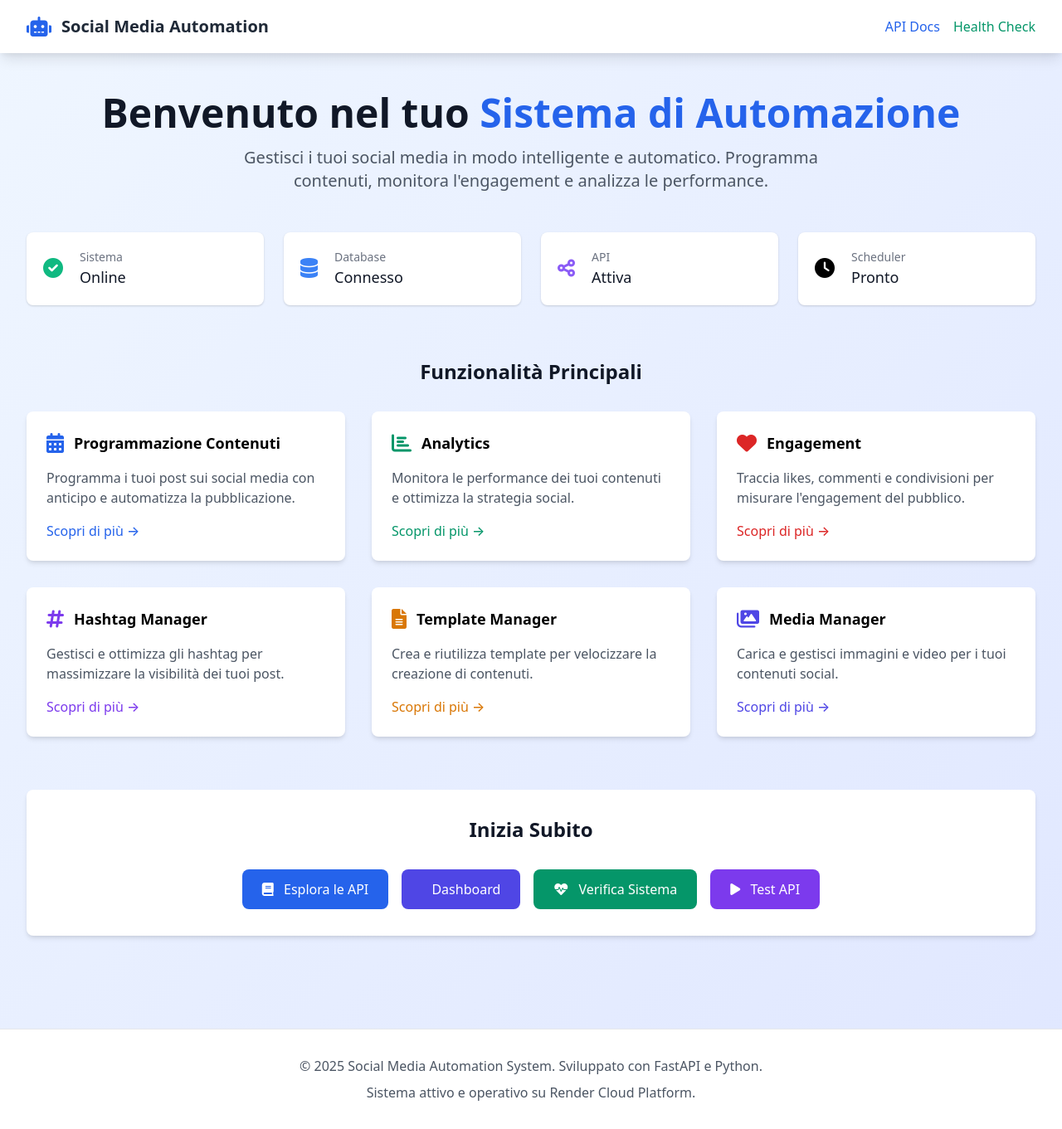
After one commit to Engrama-ui/social-automation, a FastAPI app: page / in a window 1280 px wide. The commit adds this page. Shown: the whole page at 83% size. Run offline with FastAPI, Linux system fonts and the light colour scheme.

Commit message:
feat: aggiunta dashboard, endpoint /dashboard, script test API e miglioramenti UI

```diff
--- a/main.py
+++ b/main.py
@@ -44,6 +44,10 @@ app.include_router(api.dashboard.router)
 async def root(request: Request):
     return templates.TemplateResponse("index.html", {"request": request})
 
+@app.get("/dashboard", response_class=HTMLResponse)
+async def dashboard(request: Request):
+    return templates.TemplateResponse("dashboard.html", {"request": request})
+
 @app.get("/health")
 async def health_check():
     return {"status": "healthy"}
--- /dev/null
+++ b/templates/index.html
@@ -0,0 +1,229 @@
+<!DOCTYPE html>
+<html lang="it">
+<head>
+    <meta charset="UTF-8">
+    <meta name="viewport" content="width=device-width, initial-scale=1.0">
+    <title>Social Media Automation System</title>
+    <link href="https://cdn.jsdelivr.net/npm/tailwindcss@2.2.19/dist/tailwind.min.css" rel="stylesheet">
+    <link href="https://cdnjs.cloudflare.com/ajax/libs/font-awesome/6.0.0/css/all.min.css" rel="stylesheet">
+</head>
+<body class="bg-gradient-to-br from-blue-50 to-indigo-100 min-h-screen">
+    <!-- Header -->
+    <nav class="bg-white shadow-lg">
+        <div class="max-w-7xl mx-auto px-4 sm:px-6 lg:px-8">
+            <div class="flex justify-between h-16">
+                <div class="flex items-center">
+                    <i class="fas fa-robot text-2xl text-blue-600 mr-3"></i>
+                    <h1 class="text-xl font-bold text-gray-800">Social Media Automation</h1>
+                </div>
+                <div class="flex items-center space-x-4">
+                    <a href="/docs" class="text-blue-600 hover:text-blue-800 font-medium">API Docs</a>
+                    <a href="/health" class="text-green-600 hover:text-green-800 font-medium">Health Check</a>
+                </div>
+            </div>
+        </div>
+    </nav>
+
+    <!-- Hero Section -->
+    <div class="max-w-7xl mx-auto px-4 sm:px-6 lg:px-8 py-12">
+        <div class="text-center">
+            <h2 class="text-4xl font-extrabold text-gray-900 sm:text-5xl">
+                Benvenuto nel tuo
+                <span class="text-blue-600">Sistema di Automazione</span>
+            </h2>
+            <p class="mt-4 text-xl text-gray-600 max-w-3xl mx-auto">
+                Gestisci i tuoi social media in modo intelligente e automatico.
+                Programma contenuti, monitora l'engagement e analizza le performance.
+            </p>
+        </div>
+
+        <!-- Status Cards -->
+        <div class="mt-12 grid grid-cols-1 gap-6 sm:grid-cols-2 lg:grid-cols-4">
+            <div class="bg-white overflow-hidden shadow rounded-lg">
+                <div class="p-5">
+                    <div class="flex items-center">
+                        <div class="flex-shrink-0">
+                            <i class="fas fa-check-circle text-green-500 text-2xl"></i>
+                        </div>
+                        <div class="ml-5 w-0 flex-1">
+                            <dl>
+                                <dt class="text-sm font-medium text-gray-500 truncate">Sistema</dt>
+                                <dd class="text-lg font-medium text-gray-900">Online</dd>
+                            </dl>
+                        </div>
+                    </div>
+                </div>
+            </div>
+
+            <div class="bg-white overflow-hidden shadow rounded-lg">
+                <div class="p-5">
+                    <div class="flex items-center">
+                        <div class="flex-shrink-0">
+                            <i class="fas fa-database text-blue-500 text-2xl"></i>
+                        </div>
+                        <div class="ml-5 w-0 flex-1">
+                            <dl>
+                                <dt class="text-sm font-medium text-gray-500 truncate">Database</dt>
+                                <dd class="text-lg font-medium text-gray-900">Connesso</dd>
+                            </dl>
+                        </div>
+                    </div>
+                </div>
+            </div>
+
+            <div class="bg-white overflow-hidden shadow rounded-lg">
+                <div class="p-5">
+                    <div class="flex items-center">
+                        <div class="flex-shrink-0">
+                            <i class="fas fa-share-alt text-purple-500 text-2xl"></i>
+                        </div>
+                        <div class="ml-5 w-0 flex-1">
+                            <dl>
+                                <dt class="text-sm font-medium text-gray-500 truncate">API</dt>
+                                <dd class="text-lg font-medium text-gray-900">Attiva</dd>
+                            </dl>
+                        </div>
+                    </div>
+                </div>
+            </div>
+
+            <div class="bg-white overflow-hidden shadow rounded-lg">
+                <div class="p-5">
+                    <div class="flex items-center">
+                        <div class="flex-shrink-0">
+                            <i class="fas fa-clock text-orange-500 text-2xl"></i>
+                        </div>
+                        <div class="ml-5 w-0 flex-1">
+                            <dl>
+                                <dt class="text-sm font-medium text-gray-500 truncate">Scheduler</dt>
+                                <dd class="text-lg font-medium text-gray-900">Pronto</dd>
+                            </dl>
+                        </div>
+                    </div>
+                </div>
+            </div>
+        </div>
+
+        <!-- Features Section -->
+        <div class="mt-16">
+            <h3 class="text-2xl font-bold text-gray-900 text-center mb-8">Funzionalità Principali</h3>
+            <div class="grid grid-cols-1 gap-8 sm:grid-cols-2 lg:grid-cols-3">
+                <div class="bg-white p-6 rounded-lg shadow-md hover:shadow-lg transition-shadow">
+                    <div class="flex items-center mb-4">
+                        <i class="fas fa-calendar-alt text-blue-600 text-2xl mr-3"></i>
+                        <h4 class="text-lg font-semibold">Programmazione Contenuti</h4>
+                    </div>
+                    <p class="text-gray-600">Programma i tuoi post sui social media con anticipo e automatizza la pubblicazione.</p>
+                    <a href="/docs#/content" class="inline-block mt-4 text-blue-600 hover:text-blue-800 font-medium">Scopri di più →</a>
+                </div>
+
+                <div class="bg-white p-6 rounded-lg shadow-md hover:shadow-lg transition-shadow">
+                    <div class="flex items-center mb-4">
+                        <i class="fas fa-chart-bar text-green-600 text-2xl mr-3"></i>
+                        <h4 class="text-lg font-semibold">Analytics</h4>
+                    </div>
+                    <p class="text-gray-600">Monitora le performance dei tuoi contenuti e ottimizza la strategia social.</p>
+                    <a href="/docs#/analytics" class="inline-block mt-4 text-green-600 hover:text-green-800 font-medium">Scopri di più →</a>
+                </div>
+
+                <div class="bg-white p-6 rounded-lg shadow-md hover:shadow-lg transition-shadow">
+                    <div class="flex items-center mb-4">
+                        <i class="fas fa-heart text-red-600 text-2xl mr-3"></i>
+                        <h4 class="text-lg font-semibold">Engagement</h4>
+                    </div>
+                    <p class="text-gray-600">Traccia likes, commenti e condivisioni per misurare l'engagement del pubblico.</p>
+                    <a href="/docs#/engagement" class="inline-block mt-4 text-red-600 hover:text-red-800 font-medium">Scopri di più →</a>
+                </div>
+
+                <div class="bg-white p-6 rounded-lg shadow-md hover:shadow-lg transition-shadow">
+                    <div class="flex items-center mb-4">
+                        <i class="fas fa-hashtag text-purple-600 text-2xl mr-3"></i>
+                        <h4 class="text-lg font-semibold">Hashtag Manager</h4>
+                    </div>
+                    <p class="text-gray-600">Gestisci e ottimizza gli hashtag per massimizzare la visibilità dei tuoi post.</p>
+                    <a href="/docs#/hashtags" class="inline-block mt-4 text-purple-600 hover:text-purple-800 font-medium">Scopri di più →</a>
+                </div>
+
+                <div class="bg-white p-6 rounded-lg shadow-md hover:shadow-lg transition-shadow">
+                    <div class="flex items-center mb-4">
+                        <i class="fas fa-file-alt text-yellow-600 text-2xl mr-3"></i>
+                        <h4 class="text-lg font-semibold">Template Manager</h4>
+                    </div>
+                    <p class="text-gray-600">Crea e riutilizza template per velocizzare la creazione di contenuti.</p>
+                    <a href="/docs#/templates" class="inline-block mt-4 text-yellow-600 hover:text-yellow-800 font-medium">Scopri di più →</a>
+                </div>
+
+                <div class="bg-white p-6 rounded-lg shadow-md hover:shadow-lg transition-shadow">
+                    <div class="flex items-center mb-4">
+                        <i class="fas fa-images text-indigo-600 text-2xl mr-3"></i>
+                        <h4 class="text-lg font-semibold">Media Manager</h4>
+                    </div>
+                    <p class="text-gray-600">Carica e gestisci immagini e video per i tuoi contenuti social.</p>
+                    <a href="/docs#/media" class="inline-block mt-4 text-indigo-600 hover:text-indigo-800 font-medium">Scopri di più →</a>
+                </div>
+            </div>
+        </div>
+
+        <!-- Quick Actions -->
+        <div class="mt-16 bg-white rounded-lg shadow-md p-8">
+            <h3 class="text-2xl font-bold text-gray-900 text-center mb-8">Inizia Subito</h3>
+            <div class="flex flex-col sm:flex-row gap-4 justify-center">
+                <a href="/docs" class="bg-blue-600 text-white px-6 py-3 rounded-lg hover:bg-blue-700 text-center font-medium transition-colors">
+                    <i class="fas fa-book mr-2"></i>
+                    Esplora le API
+                </a>
+                <a href="/dashboard" class="bg-indigo-600 text-white px-6 py-3 rounded-lg hover:bg-indigo-700 text-center font-medium transition-colors">
+                    <i class="fas fa-chart-dashboard mr-2"></i>
+                    Dashboard
+                </a>
+                <a href="/health" class="bg-green-600 text-white px-6 py-3 rounded-lg hover:bg-green-700 text-center font-medium transition-colors">
+                    <i class="fas fa-heartbeat mr-2"></i>
+                    Verifica Sistema
+                </a>
+                <button onclick="testAPI()" class="bg-purple-600 text-white px-6 py-3 rounded-lg hover:bg-purple-700 font-medium transition-colors">
+                    <i class="fas fa-play mr-2"></i>
+                    Test API
+                </button>
+            </div>
+        </div>
+    </div>
+
+    <!-- Footer -->
+    <footer class="bg-white border-t mt-16">
+        <div class="max-w-7xl mx-auto px-4 sm:px-6 lg:px-8 py-8">
+            <div class="text-center text-gray-600">
+                <p>&copy; 2025 Social Media Automation System. Sviluppato con FastAPI e Python.</p>
+                <p class="mt-2">Sistema attivo e operativo su Render Cloud Platform.</p>
+            </div>
+        </div>
+    </footer>
+
+    <script>
+        async function testAPI() {
+            try {
+                const response = await fetch('/health');
+                const data = await response.json();
+                alert('API Test: ' + JSON.stringify(data, null, 2));
+            } catch (error) {
+                alert('Errore nel test API: ' + error.message);
+            }
+        }
+
+        // Animazione di caricamento
+        document.addEventListener('DOMContentLoaded', function() {
+            const cards = document.querySelectorAll('.shadow-md');
+            cards.forEach((card, index) => {
+                setTimeout(() => {
+                    card.style.opacity = '0';
+                    card.style.transform = 'translateY(20px)';
+                    card.style.transition = 'all 0.5s ease';
+                    setTimeout(() => {
+                        card.style.opacity = '1';
+                        card.style.transform = 'translateY(0)';
+                    }, 100);
+                }, index * 100);
+            });
+        });
+    </script>
+</body>
+</html>
```
Also changed, not shown: templates/dashboard.html (+26 -10 lines), test_api.py (added).
